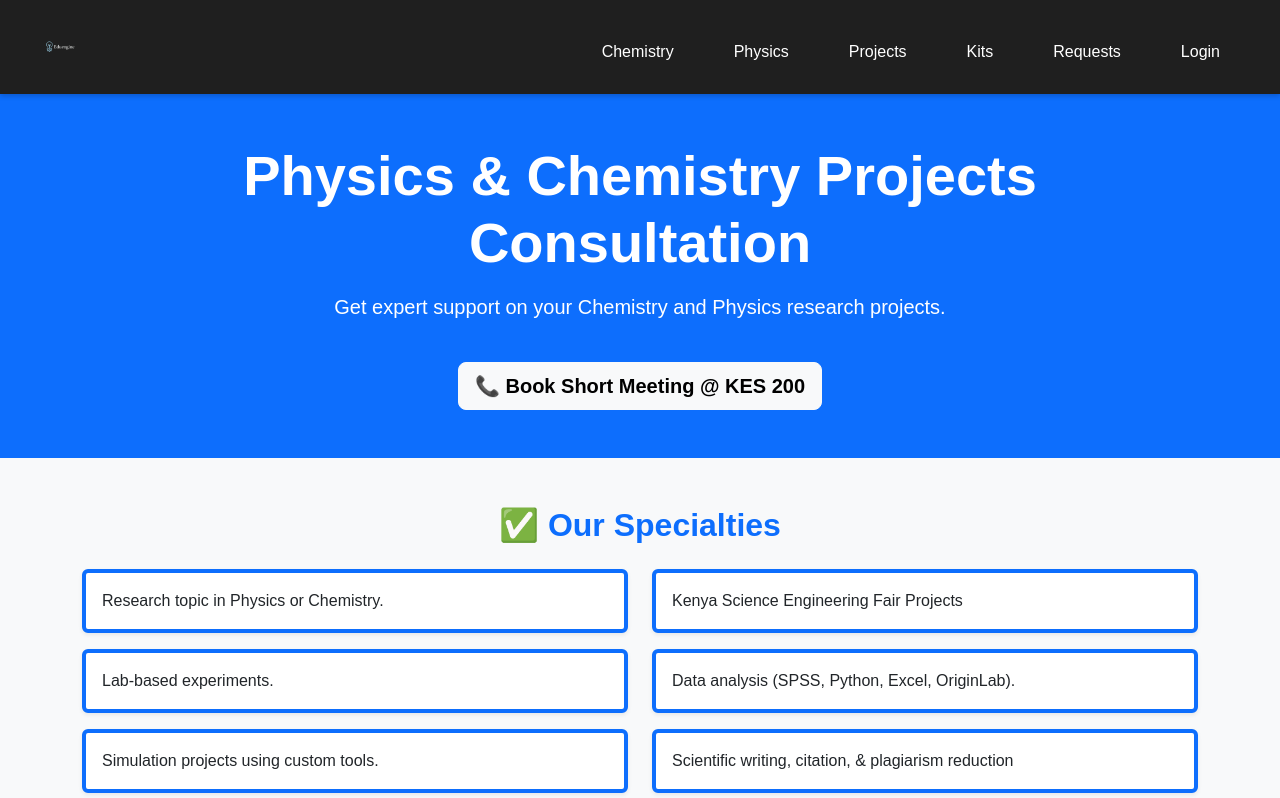
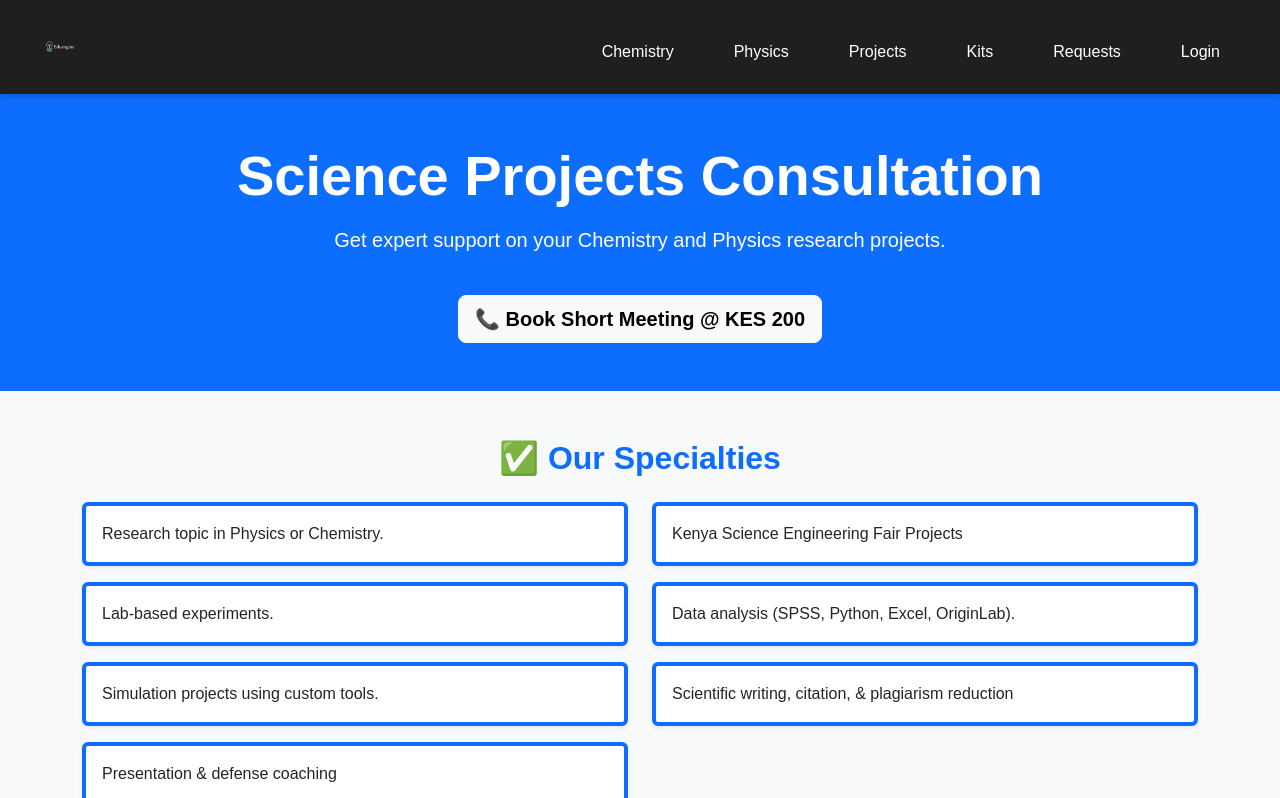
Before and after one commit to FrankOnyiego/sim-portal, a React (Create React App) app: page /consult in a window 1280 px wide. Shown: the top 798 px of the page. Built offline with nearby package versions, Linux system fonts and the light colour scheme.

Commit message:
reached mvp level

```diff
--- a/src/pages/Masters.js
+++ b/src/pages/Masters.js
@@ -7,7 +7,7 @@ const MastersConsultation = () => {
       <section className="bg-primary text-white text-center py-5">
         <div className="container">
           <h1 className="display-4 fw-bold">
-            Physics & Chemistry Projects Consultation
+            Science Projects Consultation
           </h1>
           <p className="lead mt-3">
             Get expert support on your Chemistry and Physics research projects.
```
Also changed, not shown: src/pages/FileViewer.js (line endings or trailing spaces).
